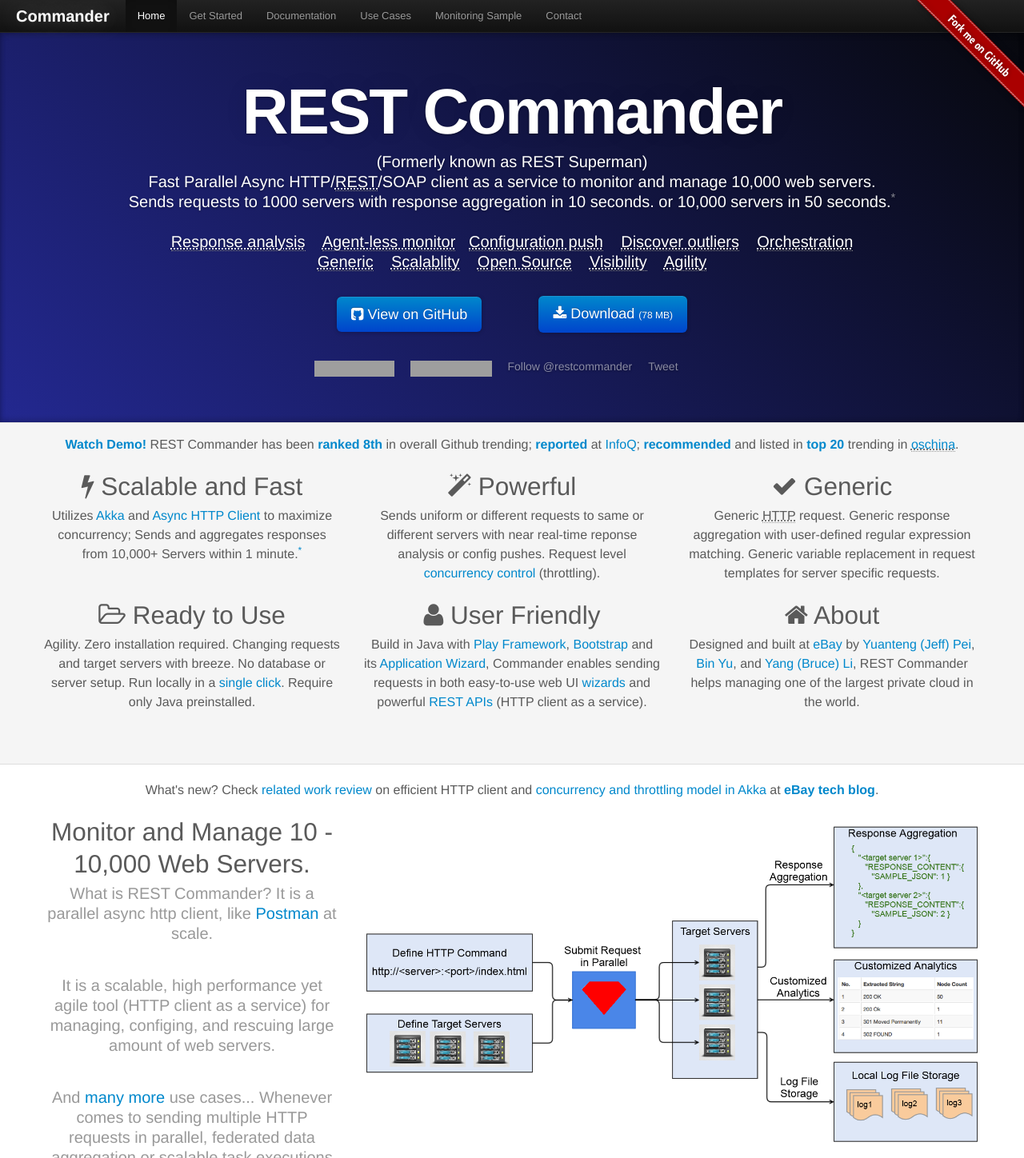
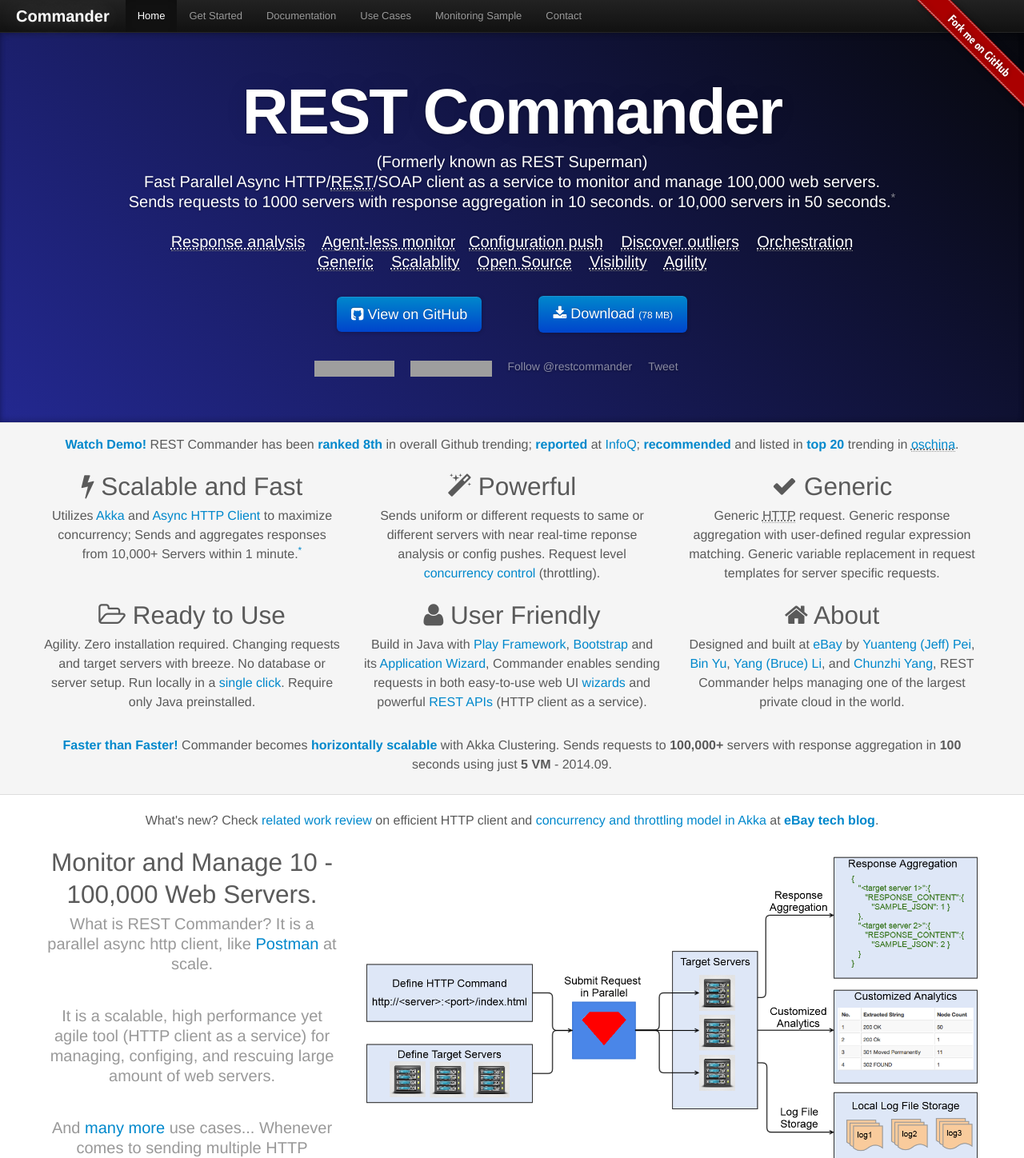
Before and after one commit to jeffpeiyt/restcommanderweb, a plain HTML site: page index.html in a window 1280 px wide. Shown: the top 1448 px of the page at 80% size. Drawn offline with Linux system fonts and the light colour scheme; grey boxes are pictures that could not be loaded; a script that the page names is missing.

Commit message:
distributed commander

```diff
--- a/index.html
+++ b/index.html
@@ -54,7 +54,7 @@
     Fast Parallel Async
 
      HTTP/<abbr title="Representational State Transfer (REST) is a style of software architecture for distributed systems such as the World Wide Web. REST has emerged as a predominant web API design model.">REST</abbr>/SOAP
-      client as a service to monitor and manage 10,000 web servers.
+      client as a service to monitor and manage 100,000 web servers.
        <br/>
 
      Sends requests to 1000 servers with response aggregation in 10 seconds. or 10,000 servers in 50 seconds.<sup class="superscript"><a href="#a_notes">*</a></sup>
@@ -167,12 +167,16 @@
 
 	  <div class="span4">
             <h2><i class="fa fa-home"></i> About </h2>
- 		<p>Designed and built at <a href="http://www.ebay.com">eBay</a> by <a href="http://www.linkedin.com/in/peiyuant">Yuanteng (Jeff) Pei</a>, <a href="http://www.linkedin.com/in/thebyu">Bin Yu</a>, and <a href="http://www.linkedin.com/in/yangli907">Yang (Bruce) Li</a>, REST Commander helps managing one of the largest private cloud in the world.
+ 		<p>Designed and built at <a href="http://www.ebay.com">eBay</a> by <a href="http://www.linkedin.com/in/peiyuant">Yuanteng (Jeff) Pei</a>, <a href="http://www.linkedin.com/in/thebyu">Bin Yu</a>, <a href="http://www.linkedin.com/in/yangli907">Yang (Bruce) Li</a>, and <a href="http://www.linkedin.com/pub/chunzhi-yang/81/1a7/194">Chunzhi Yang</a>,  REST Commander helps managing one of the largest private cloud in the world.
       </div>
     </div>
 
-      <br/><br/>
+      <br/>
+
+	 <p><strong><a href="https://github.com/ebay/restcommander#a_V2">Faster than Faster!</a></strong> Commander becomes <strong><a href="https://github.com/eBay/restcommander/blob/master/Workflow%26Architecture.md">horizontally scalable</a></strong> with Akka Clustering. Sends requests to <strong>100,000+</strong> servers with response aggregation in <strong>100</strong> seconds using just <strong>5 VM</strong> - 2014.09.
+</p>
   </div>
+
 </div>
 
 
@@ -192,7 +196,7 @@
 
       <div class="span4">
 
-        <h2> Monitor and Manage 10 - 10,000 Web Servers. </h2>
+        <h2> Monitor and Manage 10 - 100,000 Web Servers. </h2>
          <p class="marketing-byline">What is REST Commander? It is a parallel async http client, like <a href="http://www.getpostman.com">Postman</a> at scale. </p>
 
 		 <p class="marketing-byline">
```
Also changed, not shown: 1 other file.
